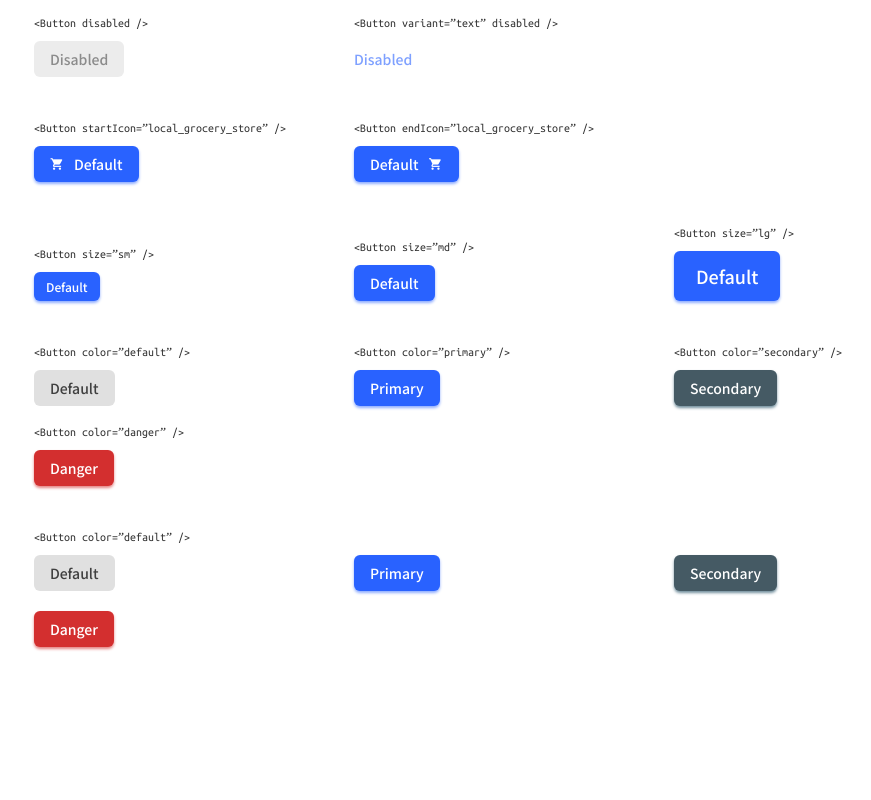
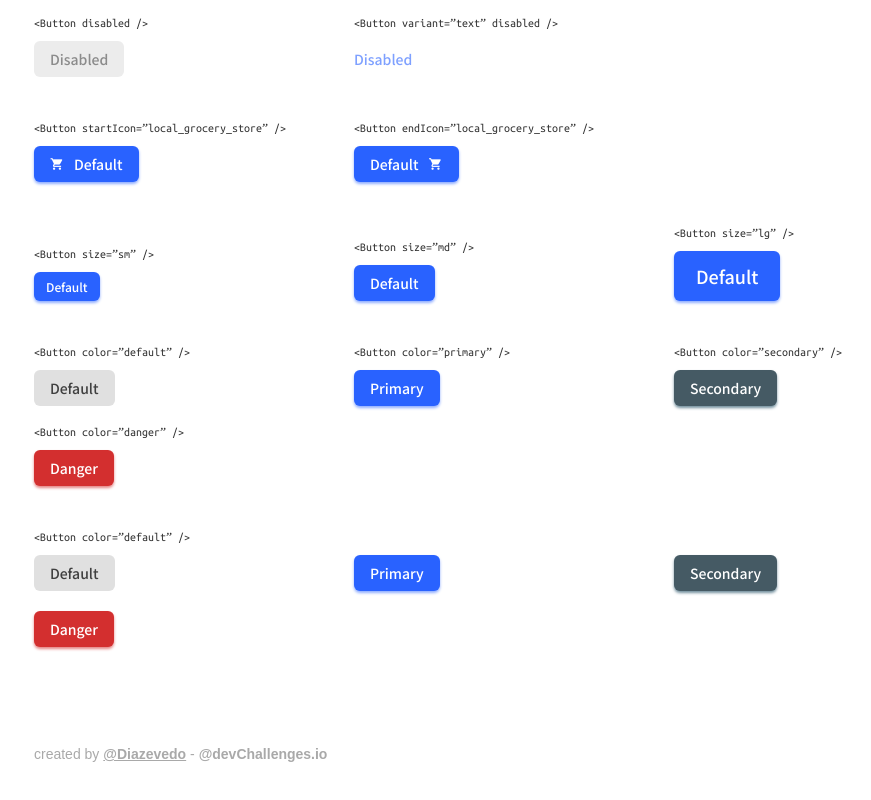
Before and after one commit to diazevedo/dev-challenges-reusable, a React (Create React App) app: page / in a window 1280 px wide. Shown: the part 514-1314 px from the top of the page, without its empty margins (296-1167 px from the left). Before the commit the page ends 1261 px from the top, so only its background shows below. Built offline with nearby package versions, Linux system fonts and the light colour scheme.

Commit message:
added links to footer

```diff
--- a/src/App.js
+++ b/src/App.js
@@ -1,5 +1,6 @@
 import React from "react";
 import { BrowserRouter as Router } from "react-router-dom";
+import Footer from "./components/Footer";
 import Menu from "./components/Menu";
 import Routes from "./routes";
 import GlobalStyle from "./styles/global";
@@ -13,6 +14,25 @@ function App() {
       <Router>
         <Menu />
         <Routes />
+        <Footer>
+          created by{" "}
+          <a
+            href="https://www.linkedin.com/in/diazevedo/"
+            target="_blank"
+            rel="noopener noreferrer"
+          >
+            @Diazevedo
+          </a>{" "}
+          -{" "}
+          <a
+            href="https://devchallenges.io/"
+            target="_blank"
+            rel="noopener noreferrer"
+            style={{ textDecoration: "none" }}
+          >
+            @devChallenges.io
+          </a>
+        </Footer>
       </Router>
     </>
   );
--- /dev/null
+++ b/src/components/Footer/index.js
@@ -0,0 +1,17 @@
+import styled from "styled-components";
+
+const Footer = styled.footer`
+  font-family: "Montserrat", sans-serif;
+  font-size: 1.4rem;
+  padding-left: 33rem;
+  padding-bottom: 5.5rem;
+  color: #a9a9a9;
+
+  a {
+    text-decoration: underline;
+    font-weight: 700;
+    color: #a9a9a9;
+  }
+`;
+
+export default Footer;
```
